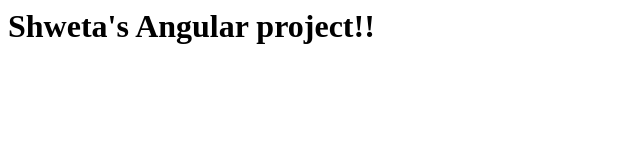
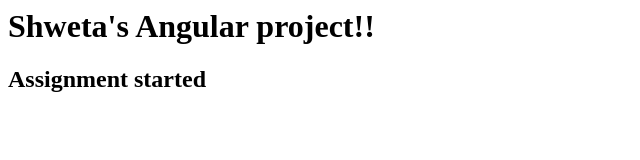
Before and after one commit to shwetaswarnima/angular, a plain HTML site: page index.html in a window 1280 px wide. Shown: the whole page, without its empty margins (0-640 px from the left). Drawn offline with Linux system fonts and the light colour scheme.

Commit message:
Second commit

```diff
--- a/index.html
+++ b/index.html
@@ -4,5 +4,6 @@
     </head>
     <body>
         <h1>Shweta's Angular project!!</h1>
+        <h2>Assignment started</h2>
     </body>
 </html>
```
